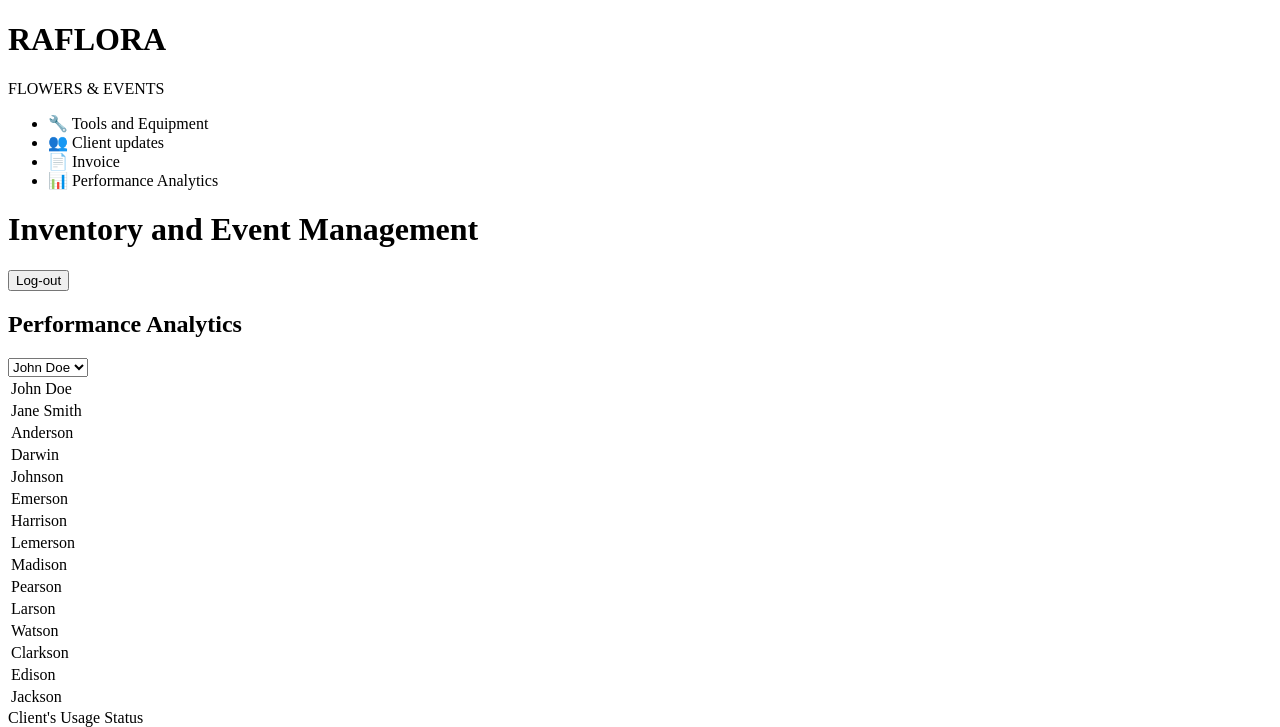
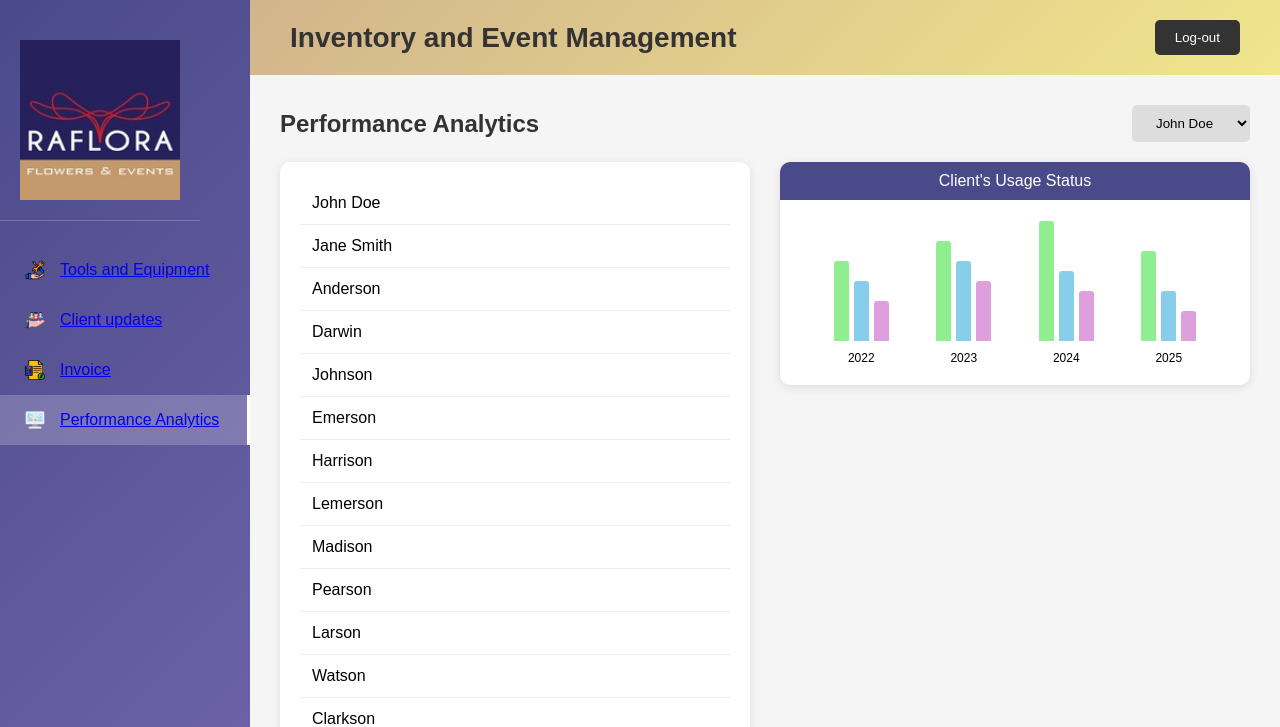
Before and after one commit to grclismer/Raflora_Enterprises, a PHP site: page /admin_dashboard/analytics.html in a window 1280 px wide. Shown: the top 727 px of the page. Run offline with PHP 8.4, Linux system fonts and the light colour scheme.

Commit message:
Latest update with php

```diff
--- a/admin_dashboard/analytics.html
+++ b/admin_dashboard/analytics.html
@@ -4,30 +4,30 @@
     <meta charset="UTF-8">
     <meta name="viewport" content="width=device-width, initial-scale=1.0">
     <title>Performance Analytics</title>
-    <link rel="stylesheet" href="/admin/css/analytics.css">
+    <link rel="stylesheet" href="../assets/css/admin/analytics.css">
 </head>
 <body>
     <div class="sidebar">
         <div class="logo">
-            <h1>RAFLORA</h1>
-            <p>FLOWERS & EVENTS</p>
+            <img src="../assets/images/logo/raflora-logo.jpg" alt="raflora logo">
         </div>
         <ul class="sidebar-menu">
             <li>
-                <span class="icon">🔧</span>
-                <span>Tools and Equipment</span>
+                <span class="icon"><img src="../assets/images/icon/tools_equipment.png" alt="inventory"></span>
+                <span><a href="../admin_dashboard/inventory.html">Tools and Equipment</span></a>
             </li>
             <li>
-                <span class="icon">👥</span>
-                <span>Client updates</span>
+                <span class="icon"><img src="../assets/images/icon/client_updates.png" alt="client updates"></span>
+                <a href="../admin_dashboard/update.html"><span>Client updates</span></a>
             </li>
             <li>
-                <span class="icon">📄</span>
-                <span>Invoice</span>
+                <span class="icon"><img src="../assets/images/icon/invoice.png" alt="invoice"></span>
+                <span><a href="../admin_dashboard/invoice.html">Invoice</span></a>
             </li>
             <li class="active">
-                <span class="icon">📊</span>
-                <span>Performance Analytics</span>
+                <span class="icon"><img src="../assets/images/icon/perfo_analy.png" alt="perforamance analytics"></span>
+                <span><a href="../admin_dashboard/analytics.html">Performance Analytics</span></a>
+
             </li>
         </ul>
     </div>
--- a/api/reservation.php
+++ b/api/reservation.php
@@ -2,6 +2,6 @@
 $servername = "localhost";
 $username = "root";
 $password = "";
-$dbname = "0bdb-login_form";
+$dbname = "raflora_enterprises";
 
 ?>
--- a/assets/css/admin/analytics.css
+++ b/assets/css/admin/analytics.css
@@ -11,7 +11,7 @@ body {
     min-height: 100vh;
 }
 
-.sidebar {
+/* .sidebar {
     background: linear-gradient(135deg, #4a4a8a 0%, #7b6bb3 100%);
     width: 250px;
     padding: 20px 0;
@@ -65,6 +65,61 @@ body {
     align-items: center;
     justify-content: center;
     font-size: 16px;
+} */
+
+.sidebar {
+    background: linear-gradient(135deg, #4a4a8a 0%, #7b6bb3 100%);
+    width: 250px;
+    padding: 20px 0;
+    color: white;
+}
+
+.sidebar {
+    background: linear-gradient(135deg, #4a4a8a 0%, #7b6bb3 100%);
+    width: 250px;
+    padding: 20px 0;
+    color: white;
+}
+
+.logo img{
+    width: 200px;
+    text-align: center;
+    padding: 20px;
+    border-bottom: 1px solid rgba(255,255,255,0.2);
+    margin-bottom: 20px;
+}
+
+.sidebar-menu {
+    list-style: none;
+
+}
+
+.sidebar-menu li {
+    padding: 15px 25px;
+    cursor: pointer;
+    transition: all 0.3s ease;
+    display: flex;
+    align-items: center;
+    gap: 15px;
+
+}
+
+.sidebar-menu li:hover {
+    background-color: rgba(255,255,255,0.1);
+}
+
+.sidebar-menu li.active {
+    background-color: rgba(255,255,255,0.2);
+    border-right: 3px solid white;
+}
+
+.icon img{
+    width: 20px;
+    height: 20px;
+    display: flex;
+    align-items: center;
+    justify-content: center;
+
 }
 
 .main-content {
--- a/user/terms-conditions.html
+++ b/user/terms-conditions.html
@@ -4,7 +4,7 @@
     <meta charset="UTF-8">
     <meta name="viewport" content="width=device-width, initial-scale=1.0">
     <title>Terms and Condition</title>
-    <link rel="stylesheet" href="../assets/css/terms-conditions.css">
+    <link rel="stylesheet" href="../assets/css/user/terms-conditions.css">
 
 
 </head>
```
Also changed, not shown: admin_dashboard/inventory.html (+11 -10 lines), admin_dashboard/invoice.html (+11 -11 lines), admin_dashboard/update.html (+11 -10 lines), api/login.php (+9 -8 lines), api/register.php (+5 -3 lines), assets/css/admin/inventory.css (+7 -14 lines), assets/css/admin/invoice.css (+6 -14 lines), assets/css/admin/update.css (+6 -14 lines), user/booking.html (+8 -8 lines), api/test.php (deleted).
